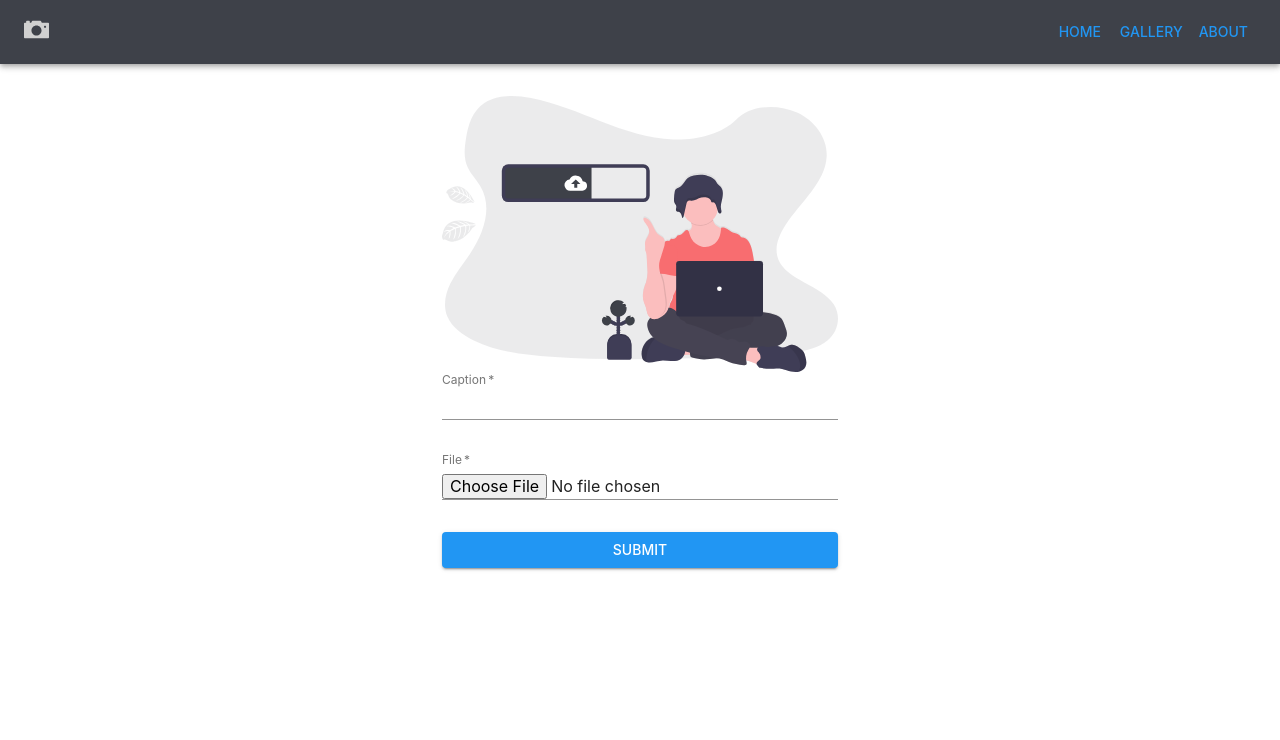
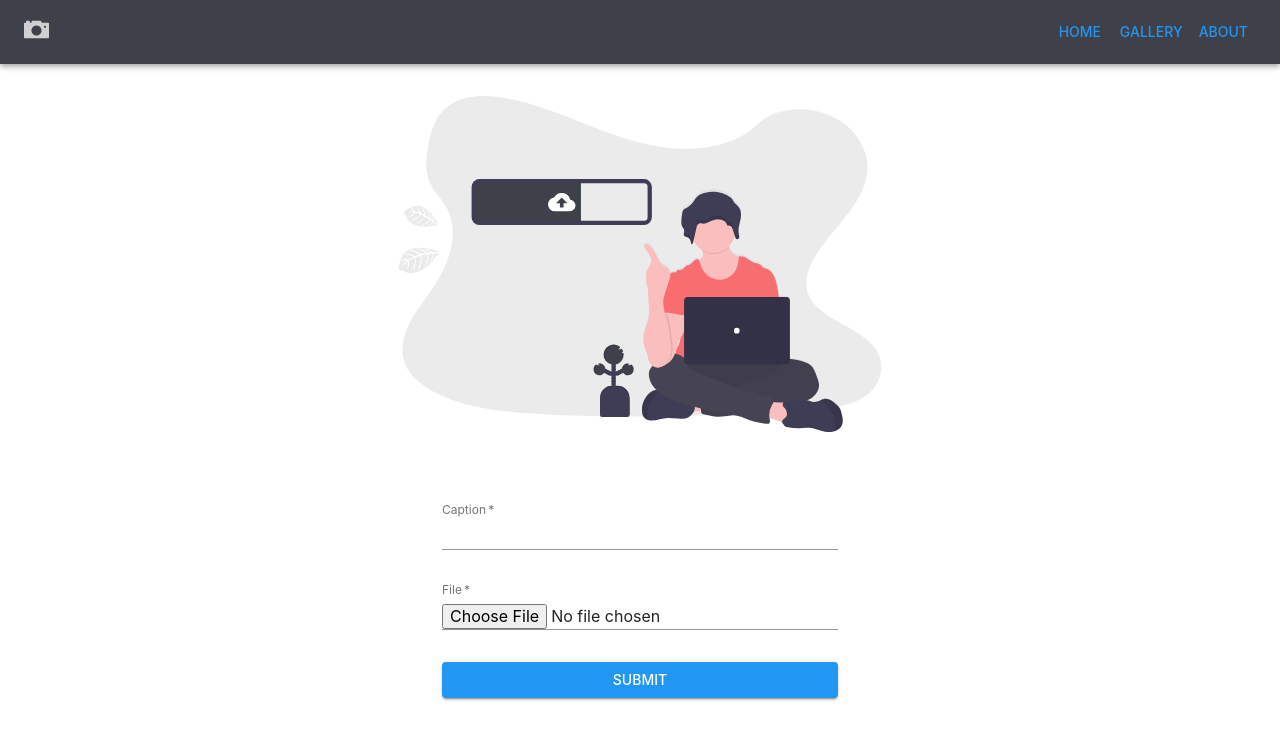
Before and after one commit to jamesphongduong/phongspho, a React (Create React App) app: page /upload in a window 1280 px wide. Shown: the top 740 px of the page. Built offline with nearby package versions, Linux system fonts and the light colour scheme; no server answers.

Commit message:
gallery centered

```diff
--- a/db.json
+++ b/db.json
@@ -14,6 +14,11 @@
       "captionInput": "Nepal Himalayas ",
       "imageURL": "https://phongspho.s3.amazonaws.com/images/20170428_181937.jpg",
       "id": 11
+    },
+    {
+      "captionInput": "Hanoi Bridge",
+      "imageURL": "https://phongspho.s3.amazonaws.com/images/20170913_060115.jpg",
+      "id": 12
     }
   ]
 }
--- a/src/components/PhotoCard.tsx
+++ b/src/components/PhotoCard.tsx
@@ -133,15 +133,14 @@ const useStyles = makeStyles((theme: Theme) =>
       justifyContent: 'space-between'
     },
     card: {
-      // maxWidth: 345
       position: 'relative',
       margin: 16,
       padding: 16,
       overflow: 'visible'
     },
     media: {
-      height: 500,
-      width: 500
+      minHeight: 350,
+      minWidth: 350
     },
     hideCaption: {
       display: 'none'
--- a/src/components/pages/Gallery.tsx
+++ b/src/components/pages/Gallery.tsx
@@ -79,6 +79,7 @@ class _Gallery extends PureComponent<Props, _GalleryState> {
   onSave = async (): Promise<void> => {
     const { idsEdited, idsDeleted, photos } = this.state;
     const idsEditedFiltered = filterData(idsEdited, idsDeleted);
+    console.log('idsEditedFiltered', idsEditedFiltered);
 
     const editPromises = idsEditedFiltered.map((id) => {
       const photo = photos.find((photo) => photo.id === id);
@@ -159,7 +160,9 @@ class _Gallery extends PureComponent<Props, _GalleryState> {
     return (
       <div>
         {loggedIn && this.renderEditOptions()}
-        <div style={styles.container}>{this.renderGallery()}</div>
+        <div style={styles.center}>
+          <div style={styles.container}>{this.renderGallery()}</div>
+        </div>
       </div>
     );
   }
@@ -183,5 +186,8 @@ const styles = {
     flexDirection: 'row' as 'row',
     flexWrap: 'wrap' as 'wrap'
   },
-  editContainer: {}
+  center: {
+    justifyContent: 'center',
+    display: 'flex'
+  }
 };
--- a/src/components/pages/Upload.tsx
+++ b/src/components/pages/Upload.tsx
@@ -121,7 +121,7 @@ class _Upload extends PureComponent<Props, _UploadState> {
     } = this.state;
 
     return (
-      <div>
+      <Container maxWidth="xs" style={styles.halfContainer}>
         <CustomTextField
           id="captionInput"
           label="Caption"
@@ -149,18 +149,18 @@ class _Upload extends PureComponent<Props, _UploadState> {
           label="Submit"
           fullWidth
         />
-      </div>
+      </Container>
     );
   };
 
   render(): JSX.Element {
     return (
-      <Container maxWidth="xs">
-        <div style={styles.contentContainer}>
+      <div style={styles.contentContainer}>
+        <div style={styles.halfContainer}>
           <Image src="/upload.svg" />
-          {this.renderForm()}
         </div>
-      </Container>
+        {this.renderForm()}
+      </div>
     );
   }
 }
@@ -171,6 +171,16 @@ const styles = {
   contentContainer: {
     display: 'flex',
     flexDirection: 'column' as 'column',
+    alignItems: 'center',
+    justifyContent: 'center',
+    height: '100%'
+  },
+  halfContainer: {
+    width: '50%',
+    height: '50%',
+    display: 'flex',
+    flexDirection: 'column' as 'column',
+    justifyContent: 'center',
     alignItems: 'center'
   }
 };
```
